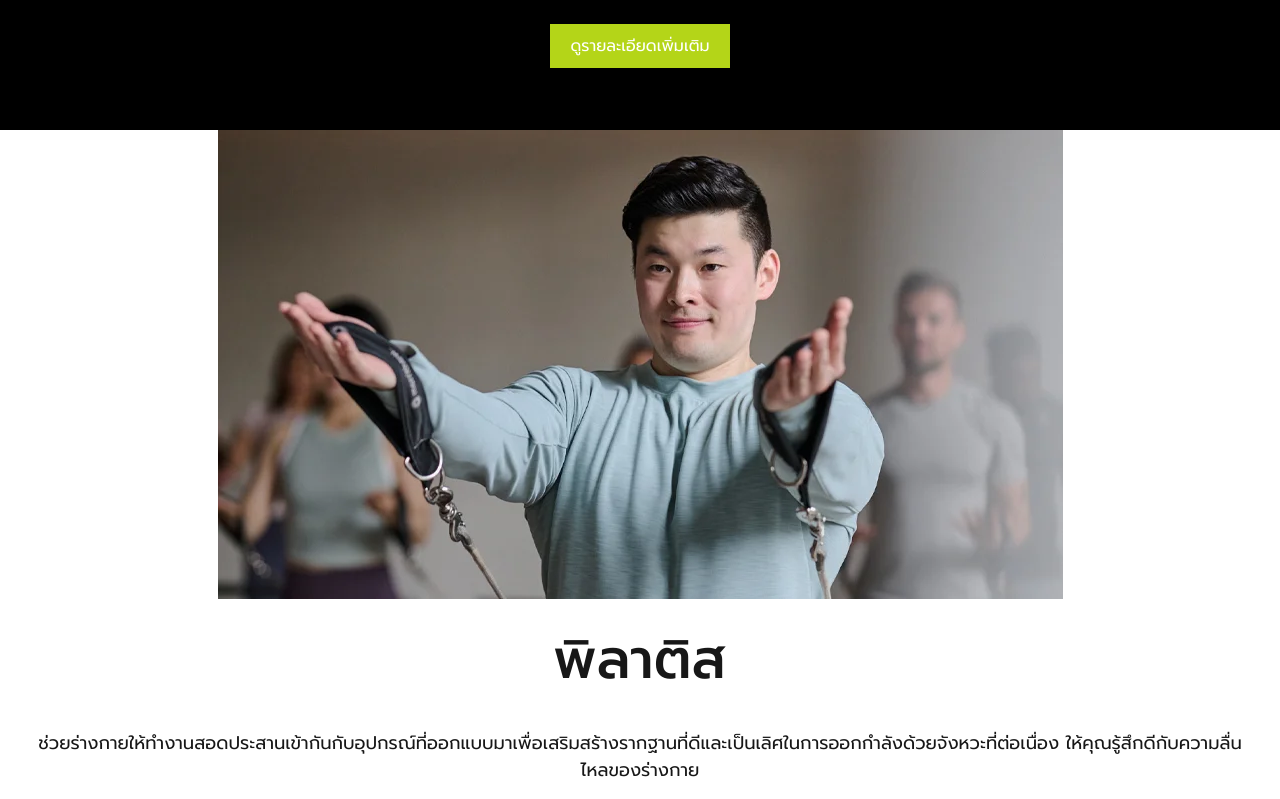
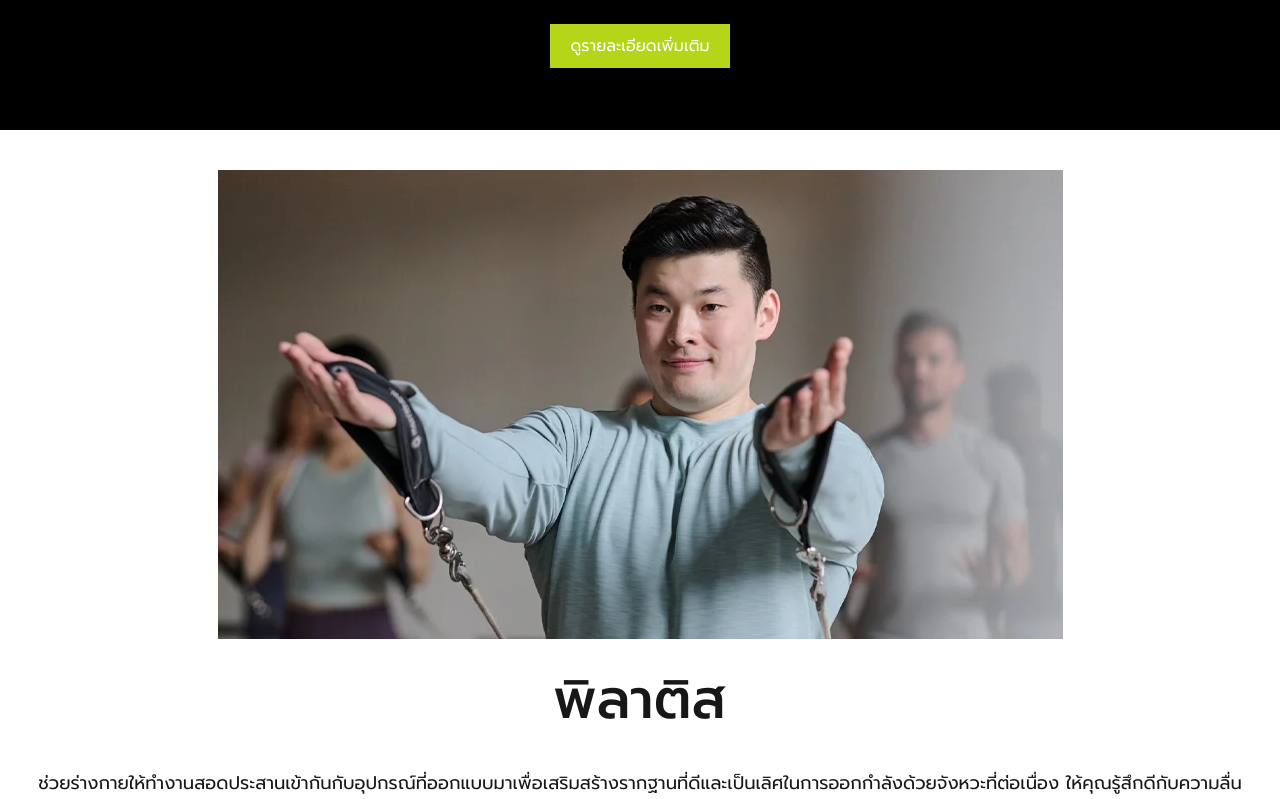
Before and after one commit to Dontpmo/fitup2, a Next.js app: page / in a window 1280 px wide. Shown: the part 3060-3859 px from the top of the page. Built offline with nearby package versions, Linux system fonts and the light colour scheme.

Commit message:
Update page.tsx

```diff
--- a/src/app/page.tsx
+++ b/src/app/page.tsx
@@ -95,7 +95,7 @@ export default function Home() {
             <h2 className="text-center">ทุกอย่าง<br /><span className="text-lick underline">ในราคาเดียว</span></h2>
             <div><a href="" className="link">ดูรายละเอียดเพิ่มเติม</a></div>
           </div>
-          <article className=" bg-white flex flex-col items-center  pb-10">
+          <article className=" bg-white flex flex-col items-center  py-10">
             <img src="images/pilatis.webp" alt="" />
             <div className="px-8">
               <h2 className="uppercase mt-5">พิลาติส</h2>
```
